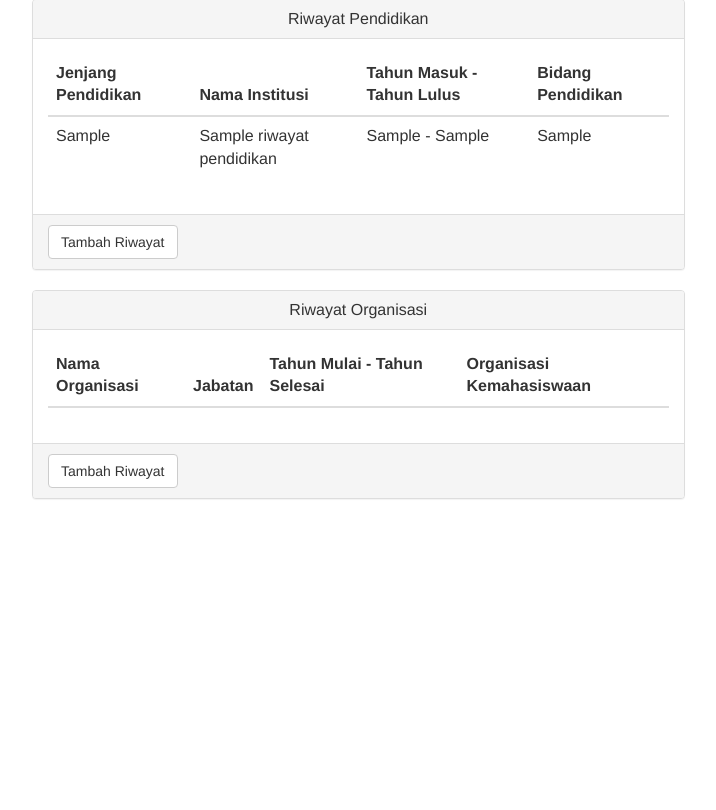
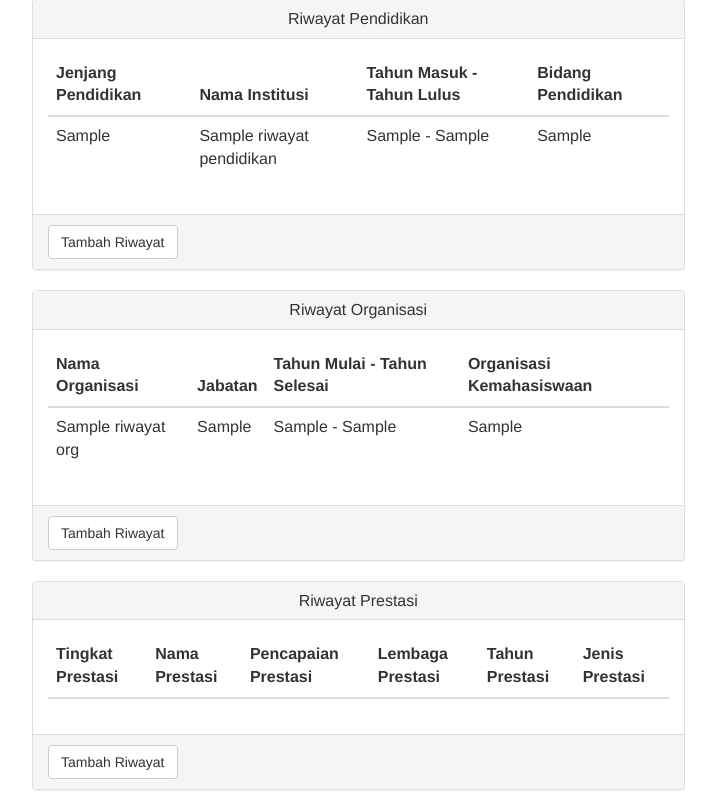
Before and after one commit to jtkencode/DatabaseAnggotaHimpunan, a CodeIgniter app: the page made by application/views/Anggota/index.php in a window 1280 px wide. Shown: the part 697-1507 px from the top of the page, without its empty margins (38-754 px from the left). Before the commit the page ends 1196 px from the top, so only its background shows below. Run offline with CodeIgniter, Linux system fonts and the light colour scheme; tables that the repository leaves empty hold one stand-in row (values such as "Sample post"); the template is opened without the code that fills it: most values are stand-ins (such as "Sample title", 1, 10 or a date in 2020); lists and menus that the app fills with data are empty; some libraries are stand-ins or nearby versions.

Commit message:
add riwayat prestasi modals

```diff
--- a/application/controllers/Anggota.php
+++ b/application/controllers/Anggota.php
@@ -27,6 +27,7 @@ class Anggota extends CI_Controller {
 		$data['anggota'] = $this->Anggota_Model->get_id($nim);
 		$data['kontak'] = $this->Kontak_model->get_id($nim);
 		$data['riwayat_pendidikan'] = $this->Riwayat_Pendidikan_model->get_id($nim);
+		$data['riwayat_org'] = $this->Riwayat_Org_model->get_id($nim);
 		$this->load->view('anggota/index',$data);
 	}
 
--- a/application/views/Anggota/index.php
+++ b/application/views/Anggota/index.php
@@ -170,12 +170,52 @@ defined('BASEPATH') OR exit('No direct script access allowed');
 							</thead>
 
 							<tbody id="tableBodyRiwayatOrganisasi">
+							<?php foreach ($riwayat_org as $row) :?>
+								<tr>
+									<td><?php echo $row->NAMA_ORG; ?></td>
+									<td><?php echo $row->JABATAN_ORG; ?></td>
+									<td><?php echo $row->TAHUN_MULAI_ORG." - ".$row->TAHUN_SELESAI_ORG; ?></td>
+									<td><?php echo $row->ORG_KEMAHASISWAAN; ?></td>
+								</tr>
+							<?php endforeach ; ?>
+							</tbody>
+						</table>
+					</div>
+					<div class="panel-footer">
+						<button type="button" class="btn btn-default" id="btnAddRiwayatOrganisasi">Tambah Riwayat</button>
+					</div>
+				</div>
+			</div>
+		</div> <!-- end row of riwayat organisasi-->
+
+
+		<!-- Riwayat Prestasi -->
+		<div class="row">
+			<div class="col-md-7">
+				<div class="panel panel-default">
+					<div class="panel-heading">
+						<h3 class="panel-title text-center">Riwayat Prestasi</h3>
+					</div>
+					<div class="panel-body">
+						<table class="table table-hover">
+							<thead>
+								<tr>
+									<th>Tingkat Prestasi</th>
+									<th>Nama Prestasi</th>
+									<th>Pencapaian Prestasi</th>
+									<th>Lembaga Prestasi</th>
+									<th>Tahun Prestasi</th>
+									<th>Jenis Prestasi</th>
+								</tr>
+							</thead>
+
+							<tbody id="tableBodyRiwayatPrestasi">
 
 							</tbody>
 						</table>
 					</div>
 					<div class="panel-footer">
-						<button type="button" class="btn btn-default" id="btnAddRiwayatOrganisasi">Tambah Riwayat</button>
+						<button type="button" class="btn btn-default" id="btnAddRiwayatPrestasi">Tambah Riwayat</button>
 					</div>
 				</div>
 			</div>
--- a/application/views/Anggota/modals.html
+++ b/application/views/Anggota/modals.html
@@ -159,7 +159,7 @@
 					</div>
 
 					<div class="form-group">
-						<label class="col-md-4 control-label" for="inputJabatanOrganisasi">Tahun Selesai</label>
+						<label class="col-md-4 control-label" for="inputTahunSelesaiOrganisasi">Tahun Selesai</label>
 						<div class="col-md-7">
 							<input name="tahun_selesai_org" class="form-control" id="inputTahunSelesaiOrganisasi" required="" type="text" placeholder="Tahun Selesai" value="" autocomplete="off">
 						</div>
@@ -194,6 +194,87 @@
 	</div>
 </div>
 
+<!-- Modal for add riwayat Prestasi -->
+<div class="modal fade" id="riwayatPrestasiModal" tabindex="-1" role="dialog" aria-labelledby="riwayatPrestasiModal">
+	<div class="modal-dialog" role="document">
+		<div class="modal-content">
+			<div class="modal-header">
+				<button type="button" class="close" data-dismiss="modal" aria-label="Close"><span aria-hidden="true">&times;</span></button>
+				<h4 class="modal-title" id="riwayatPrestasiModalLabel">Tambah Riwayat Prestasi</h4>
+			</div>
+			<div class="modal-body">
+				<form class="form-horizontal" id="formRiwayatPrestasi">
+					<div class="form-group">
+						<label class="col-md-4 control-label" for="inputTingkatPrestasi">Tingkat Prestasi</label>
+						<div class="col-md-7">
+							<select name="tingkat_prestasi" class="form-control" id="inputTingkatPrestasi" required="">
+								<option value="">--Pilih Tingkat Prestasi--</option>
+								<option value=1>Institusi</option>
+								<option value=2>Kabupaten/Kota</option>
+								<option value=3>Provinsi</option>
+								<option value=4>Nasional</option>
+								<option value=5>Regional</option>
+								<option value=6>Internasional</option>
+							</select>
+						</div>
+					</div>
+
+					<div class="form-group">
+						<label class="col-md-4 control-label" for="inputNamaPrestasi">Nama Prestasi</label>
+						<div class="col-md-7">
+							<input name="nama_prestasi" class="form-control" id="inputNamaPrestasi" required="" type="text" placeholder="Nama Prestasi" value="" autocomplete="off">
+						</div>
+					</div>
+
+					<div class="form-group">
+						<label class="col-md-4 control-label" for="inputPencapaianPrestasi">Pencapaian Prestasi</label>
+						<div class="col-md-7">
+							<input name="pencapaian_prestasi" class="form-control" id="inputPencapaianPrestasi" required="" type="text" placeholder="Pencapaian Prestasi" value="" autocomplete="off">
+						</div>
+					</div>
+
+					<div class="form-group">
+						<label class="col-md-4 control-label" for="inputLembagaPrestasi">Lembaga Prestasi</label>
+						<div class="col-md-7">
+							<input name="lembaga_prestasi" class="form-control" id="inputLembagaPrestasi" required="" type="text" placeholder="Lembaga Prestasi" value="" autocomplete="off">
+						</div>
+					</div>
+
+					<div class="form-group">
+						<label class="col-md-4 control-label" for="inputTahunPrestasi">Tahun Prestasi</label>
+						<div class="col-md-7">
+							<input name="tahun_prestasi" class="form-control" id="inputTahunPrestasi" required="" type="text" placeholder="Tahun Prestasi" value="" autocomplete="off">
+						</div>
+					</div>
+
+					<div class="form-group">
+						<label class="col-md-4 control-label" for="inputJenisPrestasi">Jenis Prestasi</label>
+						<div class="col-md-7">
+							<div class="radio">
+								<label>
+									<input name="jenis_prestasi" required="" type="radio" value="I">Individu
+								</label>
+							</div>
+
+							<div class="radio">
+								<label>
+									<input name="jenis_prestasi" required="" type="radio" value="K">Kelompok
+								</label>
+							</div>
+							<br>
+						</div>
+
+					</div>
+
+				</form>
+			</div>
+			<div class="modal-footer">
+				<button type="button" class="btn btn-default" data-dismiss="modal" id="close_riwayatPrestasi_modal">Close</button>
+				<button type="button" class="btn btn-primary" id="btnAddRiwayatPrestasiModal">Tambah Riwayat</button>
+			</div>
+		</div>
+	</div>
+</div>
 
 
 <!-- Ajax Script -->
@@ -209,6 +290,10 @@ $(document).ready(function() {
 
 	$('#btnAddRiwayatOrganisasi').click(function(){
 		$('#riwayatOrganisasiModal').modal('show');
+	});
+
+	$('#btnAddRiwayatPrestasi').click(function(){
+		$('#riwayatPrestasiModal').modal('show');
 	});
 
 	$('#btnAddContactModal').click(function(){
```
